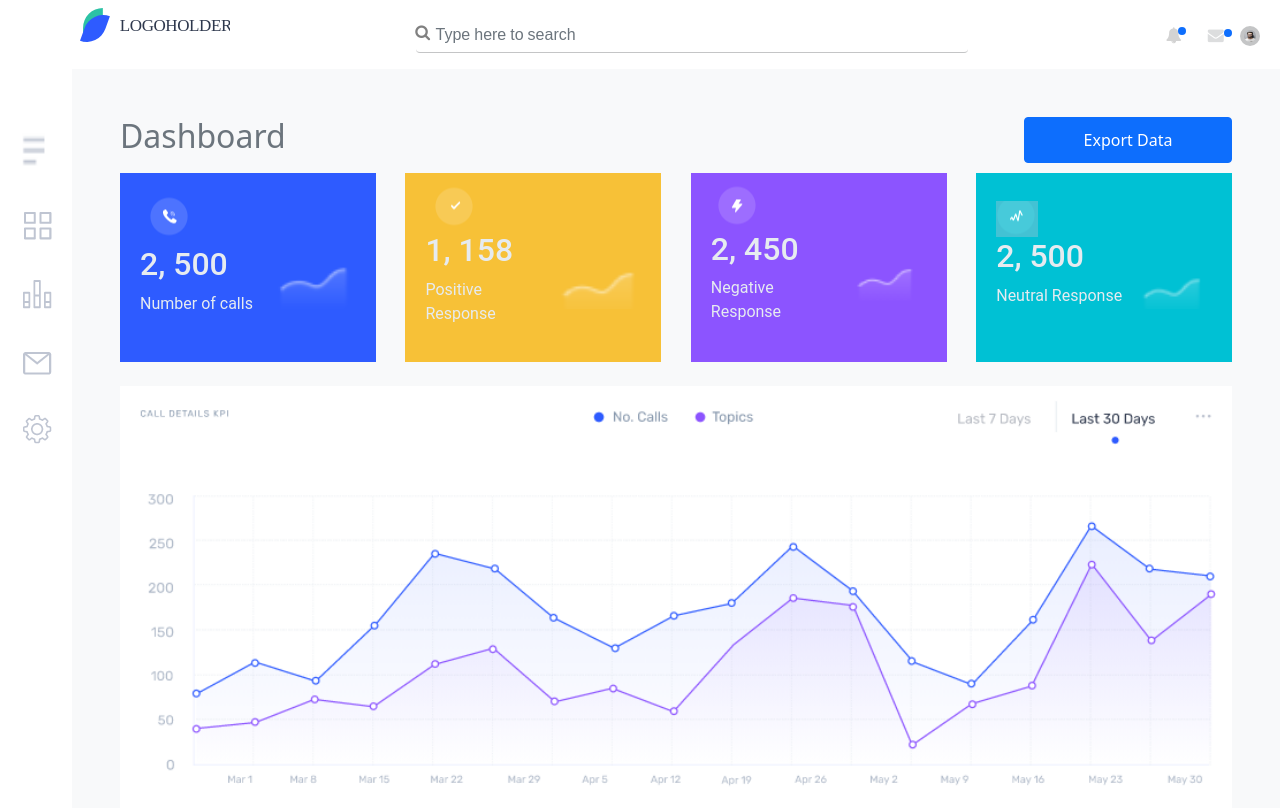
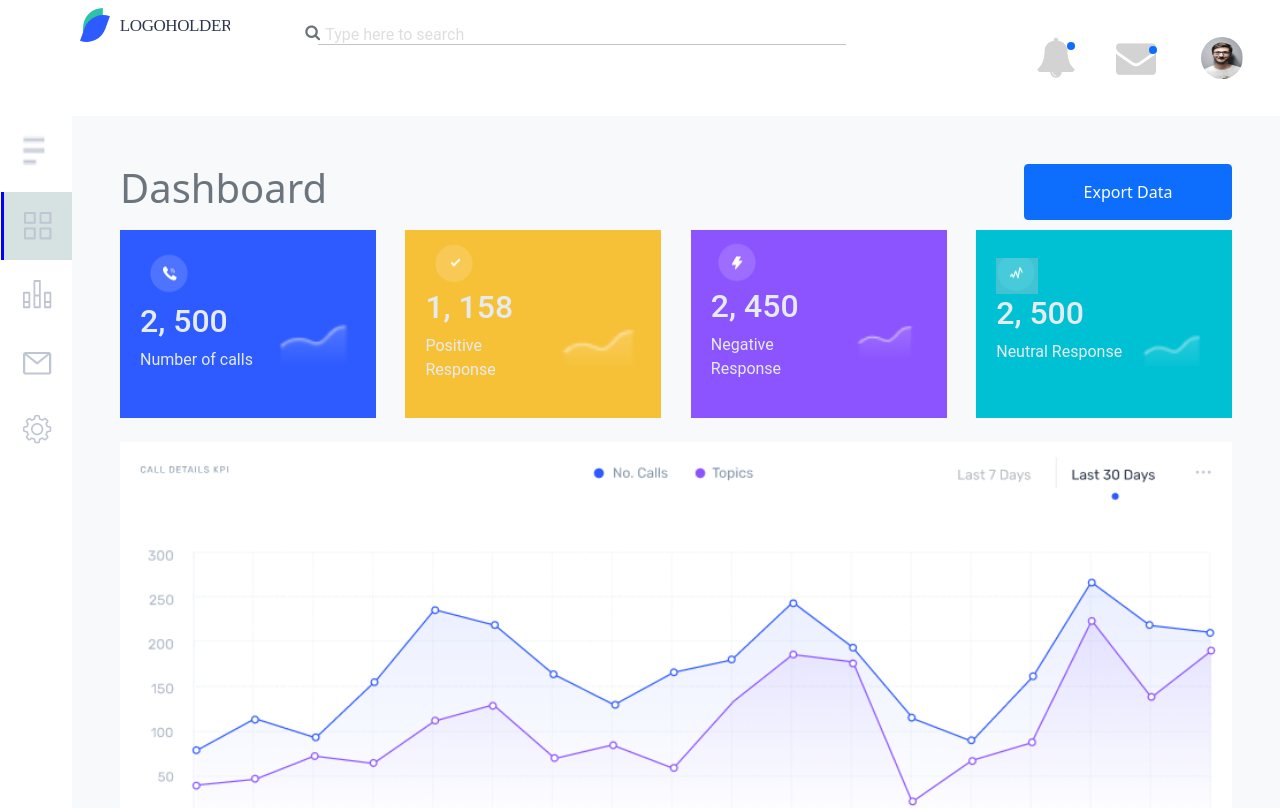
Before and after one commit to maureenblack/Htm, a plain HTML site: page index.html in a window 1280 px wide. Shown: the top 808 px of the page. Drawn offline with nearby package versions, Linux system fonts and the light colour scheme; files whose address does not match are found by name.

Commit message:
navbar, icons, sidebar

```diff
--- a/index.html
+++ b/index.html
@@ -21,7 +21,7 @@
         <a href="index.html">
           <img class="nav"src="./images/navbar.png" alt="" />
         </a>
-        <a class="icon svg" href="/"> <img src="./images/dashboard.png" /> </a
+        <a class="dashboard icon svg" href="/"> <img src="./images/dashboard.png" /> </a
         ><a class="icon svg" href="/"> <img src="./images/stats.png" /> </a
         ><a class="icon svg" href="/"> <img src="./images/mail.png" /> </a
         ><a class="icon svg" href="/"> <img src="./images/settings.png" /> </a
@@ -35,65 +35,55 @@
           <div class="col-6">
             <form class="d-flex border-0">
               <i
-                class="search fa fa-search icon position-absolute bottom-10 start-30 p-3 m-2"
-                style="color: grey"
-              ></i
-              >
+                class="search fa fa-search icon position-absolute bottom-10 start-30 p-3 m-2 text-muted">
+              </i>
               &nbsp;
               &nbsp;
               <input
                 class="form-control me-4 m-3"
-                style="
-                  font-family: FontAwesome, Arial;
-                  font-style: normal;
-                  border: 0;
-                  outline: 0;
-                  border-bottom: 1px solid #c4c5c6;
-                  color: rgb(224, 221, 221);
-                "
+
                 type="text"
                 placeholder="  Type here to search"
-                aria-label="Search"
-              />
+                aria-label="Search"/>
+
             </form>
           </div>
           <a
             href=""
             class="d-flex align-items-center p-1 m-3"
-            style="text-decoration: none"
-          >
-            <i class="fa fa-bell icon" style="color: rgb(211, 211, 211)"></i>
+            style="text-decoration: none">
+
+          <div class="bea">
+
+            <i class="bell fa fa-bell icon"></i>
             <span
-              class="bg-primary rounded-pill translate-middle badge p-1 position-relative"
-              style="width: 1px; height: 1px"
+            class="pill bg-primary rounded-pill p-1 mb-4 m position-relative"
+
+
             >
+
             </span>
             <div style="width: 15px"></div>
-            <div class=" ">
-              <i class="fa fa-envelope icon" style="color: #dcddde"> </i>
+              <i class="envelope fa fa-envelope icon p-1">
+
+              </i>
               <span
-                class="bg-primary rounded-pill translate-middle badge p-1 position-relative"
-                style="width: 2px; height: 2px"
+              class="pill bg-primary rounded-pill p-1 m-2 mb-4 position-relative"
               >
               </span>
+
               <img
-                class="rounded-circle p-1"
-                alt="avatar1"
-                src="./images/avatar.png"
-                style="
-                  top: 40px;
-                  left: 551px;
-                  width: 20px;
-                  height: 20px;
-                  background-color: #c4c5c6;
-                "
-              />
+                class="avatar rounded-circle p-1 "
+                alt="avatar"
+                src="./images/avatar.png"/>
+
+              </a>
             </div>
-          </a>
+
         </div>
         <div class="p-5 pt-0">
           <div class="d-flex justify-content-between">
-          <h2 class="text-secondary">Dashboard</h2>
+          <h1 class="text-muted">Dashboard</h1>
           <button
             class="btn btn-primary"
             style="width: 13rem;"
--- a/styles.css
+++ b/styles.css
@@ -75,7 +75,7 @@ th {
     border-left: 3px solid transparent;
 }
 
-.icon:active, .icon:hover {
+.dashboard {
     background-color: rgb(214, 226, 226);
     border-left: 3px solid blue;
 }
@@ -103,3 +103,67 @@ width: 70%;
 
 
 }
+.avatar{
+    width: 50px;
+    height: 50px;
+    border-radius: 50%;
+    padding: 19px;
+    margin: 13px;
+}
+.bea{
+  display: flex;
+}
+
+
+.envelope{
+    color: rgb(211, 211, 211);
+    font-size: 2.5em;
+    padding-top: 100%;
+}
+
+.form-control {
+    box-shadow: none;
+    font-family: FontAwesome, Arial;
+    font-style: normal;
+    border: 0;
+    outline: 0;
+    color: rgb(224, 221, 221);
+
+}
+.form-control::placeholder {
+    color: rgb(224, 221, 221);
+    font-size: 1em;
+    font-family: roboto;
+    border-bottom: 1px solid #c4c5c6;
+}
+.pill{
+    width: 1px;
+    height: 1px;
+    border-radius: 50%;
+    right: 100%;
+    background-color: rgb(0, 0, 0);
+    padding: 10px;
+
+}
+
+
+.bell{
+    color: rgb(211, 211, 211);
+    font-size: 2.5em;
+    padding: 10px;
+
+}
+.pill{
+   width: 1px;
+   height: 1px;
+   border-radius: 50%;
+   right: 8%;
+
+}
+.avatar{
+    width: 50px;
+    height: 50px;
+    border-radius: 50%;
+    padding: 19px;
+    margin: 13px;
+}
```
Also changed, not shown: images/cl2.png (renamed from cl2.png), images/cl3.png (renamed from cl3.png).
